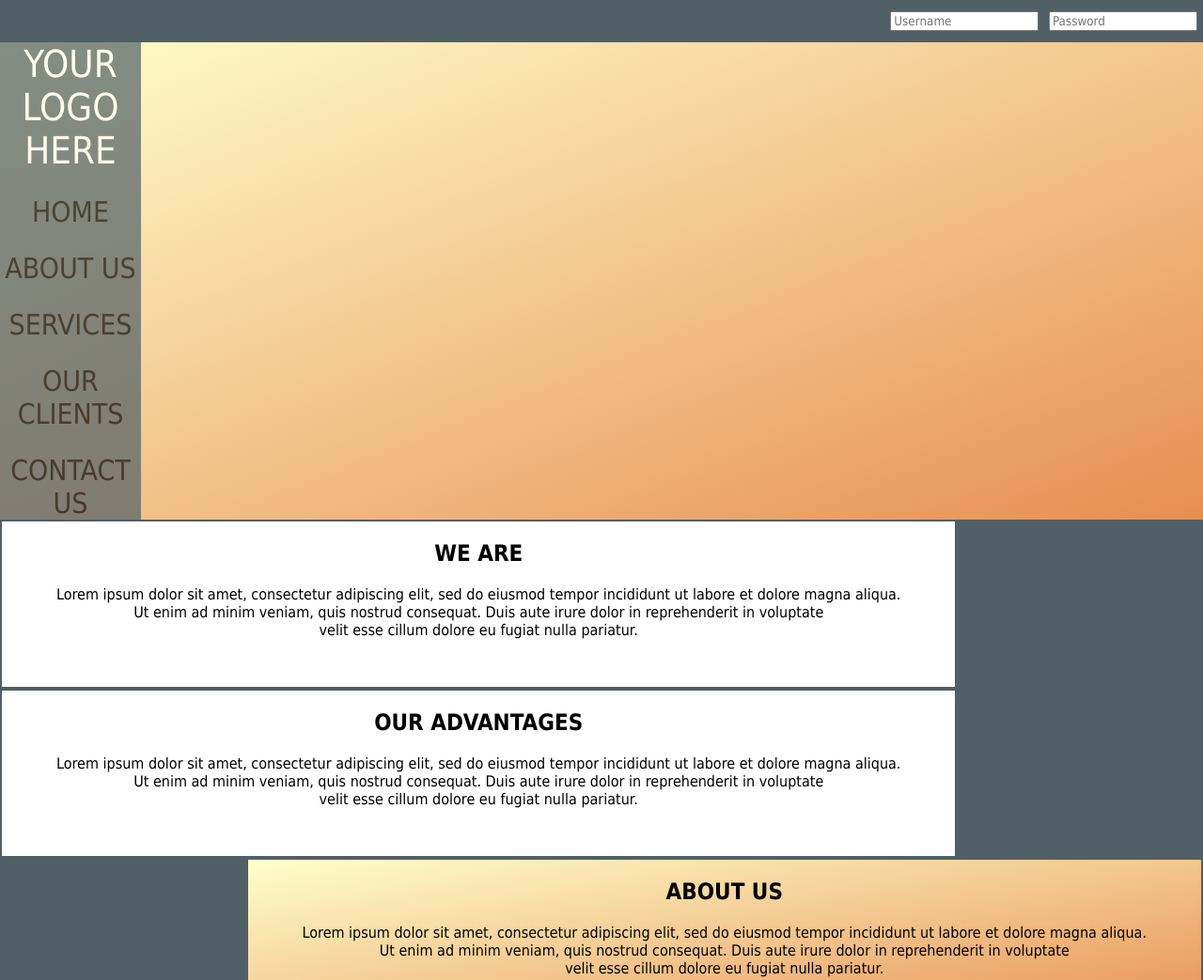
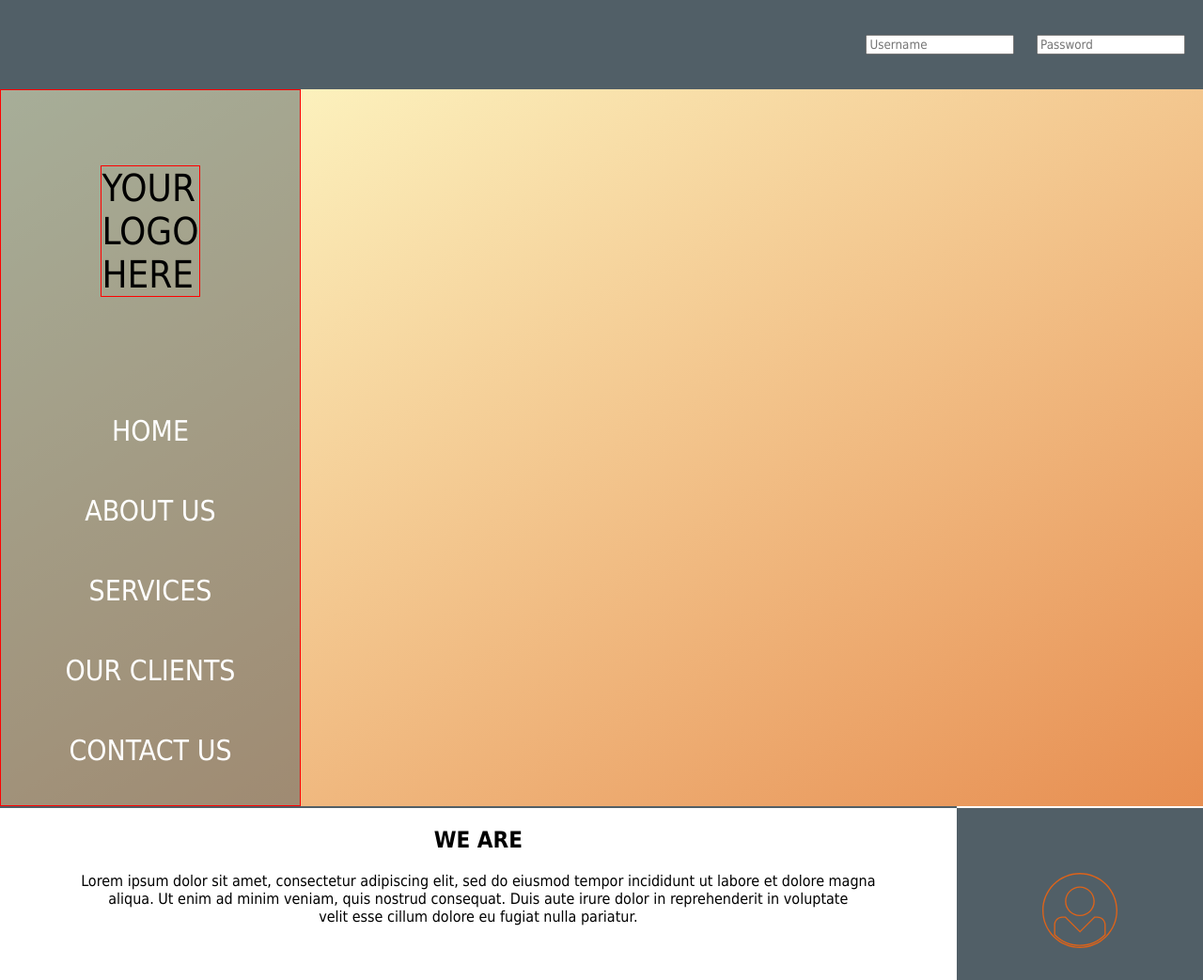
Before and after one commit to vitalj/We_ARE, a plain HTML site: page index.html in a window 1280 px wide. Shown: the top 1043 px of the page at 94% size. Drawn offline with Linux system fonts and the light colour scheme.

Commit message:
ajout des logo + modif html dernière section + modif des deux css

```diff
--- a/css/stylej.css
+++ b/css/stylej.css
@@ -1,48 +1,60 @@
 * {
     font-family:Tahoma, sans-serif
 }
-
+.debug{
+    border: 1px red solid;
+}
 .top {
     background-color: #515F67;
-    padding-top:0.315cm;
-    padding-bottom:0.315cm;
+    padding-top: 37px;
+    padding-bottom: 37px;
     text-align: right;
 }
 
 .form-control { /* TO DO txt orange */
-    margin-right: 0.16cm;
+    margin-right: 19px;
 }
 
 .logo {
-    font-size:40px;
-    background-color: #515F67;
-    text-align: center;
-    color: white;
+    font-size: 40px;
+    margin: 2em 0 2.5em 0;
+    /*background-color: rgba(81, 95, 103, 0.5);*/
+    /*background-color: #515F67;*/
+    /*text-align: center;*/
 }
 
 .btn{
-    font-size:30px;
+    font-size: 30px;
     padding-top: 25px;
-    padding: bottom 25px;
-    text-align: center;
+    padding-bottom: 25px;
+    /*text-align: center;*/
+    color: white;
 }
 
 .menu{
     display: flex;
     flex-direction: column;
-    align-items: flex-start;
+    align-items: center;
+    background-color: rgba(81, 95, 103, 0.5);
+}
+
+.menu:last-child{
+    padding-bottom: 1em;
 }
 
 .lg {
-    background-color: #515F67;
-    text-align:left;
-    opacity:0.7;
-    width: 150px;
+    /*background-color: rgba(81, 95, 103, 0.5);*/
+    /*text-align:left;*/
+    /*opacity:0.7;*/
+    width: 25%;
     /*margin-right:1700px;*/
 }
 
 .btn:hover {
-    background-color: black;
+    width: 100%;
+    background-color: #515F67;
+    text-align: center;
+    line-height: ;
 }
 
 .head-color {
@@ -62,7 +74,7 @@
 }
 
 .logo-bottom {
-    padding-left: 0.94cm;
+    padding-left: 0.94cm; /*PENSER A CONVERTIR*/
 }
 
 .end-btn {
--- a/css/styley.css
+++ b/css/styley.css
@@ -13,21 +13,25 @@ main{
 
 .main-section{
 	display: flex;
-	height: 180px;
+	height: 220px;
 	width: 100%;
 	margin: 0;
 }
 
+.blockText--borderTop{
+  border-top: 2px #515F67 solid;
+}
+
 .blockText{
 	width: 100%;
-/*	display: flex;
+/*display: flex;
 	flex-direction: column;*/
 	text-align: center;
-  border: 2px #515F67 solid;
+
 }
 
 .blockText-pourcentage{
-  width: 90%;
+  width: 85%;
   margin: auto;
 }
 
@@ -40,6 +44,20 @@ main{
 .blockImg{
     background-color: #515F67;
   	width: 330px;
+    border-top: 2px white solid;
+    display: flex;
+    justify-content: center;
+    align-items: center;
+}
+
+.blockImg-logo{
+  width: 100px;
+  height: 80px;
+}
+
+
+.blockImg--borderColor{
+
 }
 
 /*MAIN COMPONENT/ELEMENT*/
--- a/index.html
+++ b/index.html
@@ -9,7 +9,6 @@
     <title>We Are</title>
 </head>
 <body>
-  <div>
 <div class="top">
     <form class="form">
       <input class="form-control" type="text" placeholder="Username" aria-label="Username">
@@ -18,23 +17,20 @@
 </div>
 
 <div class="head-color">
-<div class="lg">
-<nav class="menu">
-  <div class="logo">
-    YOUR<!-- <br> -->
-    LOGO<!-- <br> -->
-    HERE</div>
-    <div class="right">
+  <div class="lg">
+    <nav class="menu debug">
+      <div class="logo debug">
+        YOUR<br>
+        LOGO<br>
+        HERE
+      </div>
       <div class="btn">HOME</div>
       <div class="btn">ABOUT US</div>
       <div class="btn">SERVICES</div>
       <div class="btn">OUR CLIENTS</div>
       <div class="btn">CONTACT US</div>
-    </div>
+    </nav>
   </div>
-</nav>
-  </div>
-</div>
 </div>
 
 <!-- <section>
@@ -53,13 +49,13 @@
 </section>
     <main>
       <section class="main-section">
-        <div class="blockText">
+        <div class="blockText blockText--borderTop">
           <div class="blockText-pourcentage">
               <h2 class="blockText-title">we are</h2>
               <p class="blockText-text">Lorem ipsum dolor sit amet, consectetur adipiscing elit, sed do eiusmod tempor incididunt ut labore et dolore magna aliqua. Ut enim ad minim veniam, quis nostrud  consequat. Duis aute irure dolor in reprehenderit in voluptate<br> velit esse cillum dolore eu fugiat nulla pariatur.</p>
           </div>
         </div>
-        <div class="blockImg"><img src="" alt=""></div>
+        <div class="blockImg"><img class="blockImg-logo" src="medias/logo-bonhomme.svg" alt=""></div>
       </section>
       <section class="main-section">
         <div class="blockText">
@@ -68,10 +64,10 @@
               <p class="blockText-text">Lorem ipsum dolor sit amet, consectetur adipiscing elit, sed do eiusmod tempor incididunt ut labore et dolore magna aliqua. Ut enim ad minim veniam, quis nostrud  consequat. Duis aute irure dolor in reprehenderit in voluptate<br> velit esse cillum dolore eu fugiat nulla pariatur.</p>
           </div>
         </div>
-        <div class="blockImg"><img src="" alt=""></div>
+        <div class="blockImg"><img class="blockImg-logo" src="medias/logo-diagrame.svg" alt=""></div>
       </section>
       <section class="main-section">
-        <div class="blockImg"><img src="" alt=""></div>
+        <div class="blockImg"><img class="blockImg-logo" src="" alt=""></div>
         <div class="blockText blockText--color">
           <div class="blockText-pourcentage">
               <h2 class="blockText-title">about us</h2>
@@ -80,7 +76,7 @@
         </div>
       </section>
       <section class="main-section">
-        <div class="blockImg"><img src="" alt=""></div>
+        <div class="blockImg"><img class="blockImg-logo" src="" alt=""></div>
         <div class="blockText blockText--color">
           <div class="blockText-pourcentage">
               <h2 class="blockText-title">service</h2>
@@ -88,11 +84,36 @@
           </div>
         </div>
       </section>
+      <section class="main-section">
+        <div>
+          <h2 class="blockText-title">our clients</h2>
+          <p></p>
+          <div>
+            <img src="" alt="">
+            <p></p>
+          </div>
+          <div>
+            <img src="" alt="">
+            <p></p>
+          </div>
+          <div>
+            <img src="" alt="">
+            <p></p>
+          </div>
+          <div>
+            <img src="" alt="">
+            <p></p>
+          </div>
+          <div>
+            <img src="" alt="">
+            <p></p>
+          </div>
+        </div>
+      </section>
     </main>
     <footer>
-
       <div class="end">
-          <div class="logo-bottom">
+          <div class="logo-bottom debug">
               YOUR <br>
               LOGO <br>
               HERE <br>
```
Also changed, not shown: medias/logo-bonhomme.svg (added), medias/logo-diagrame.svg (added), medias/logo-ecrou.svg (added), medias/logo4.svg (added), medias/logo5.svg (added), medias/logo6.svg (added), medias/logo7.svg (added).
